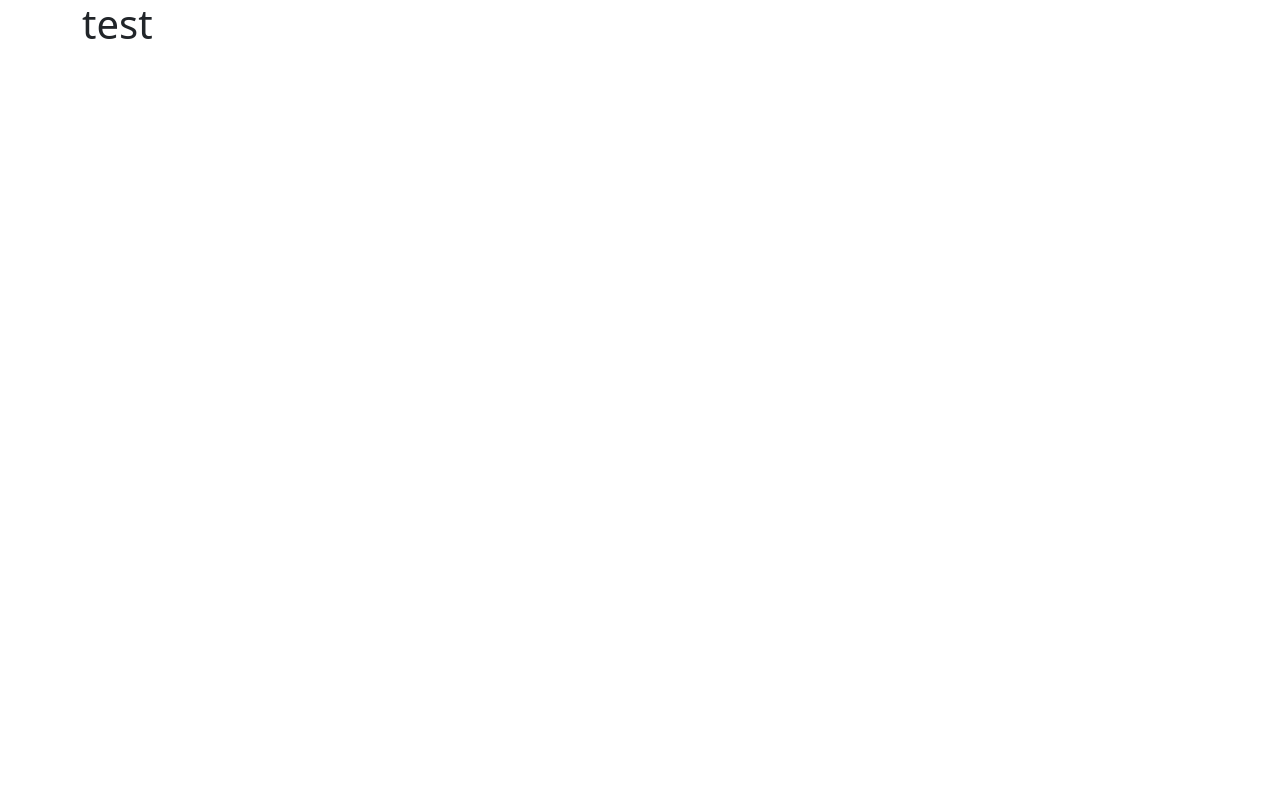
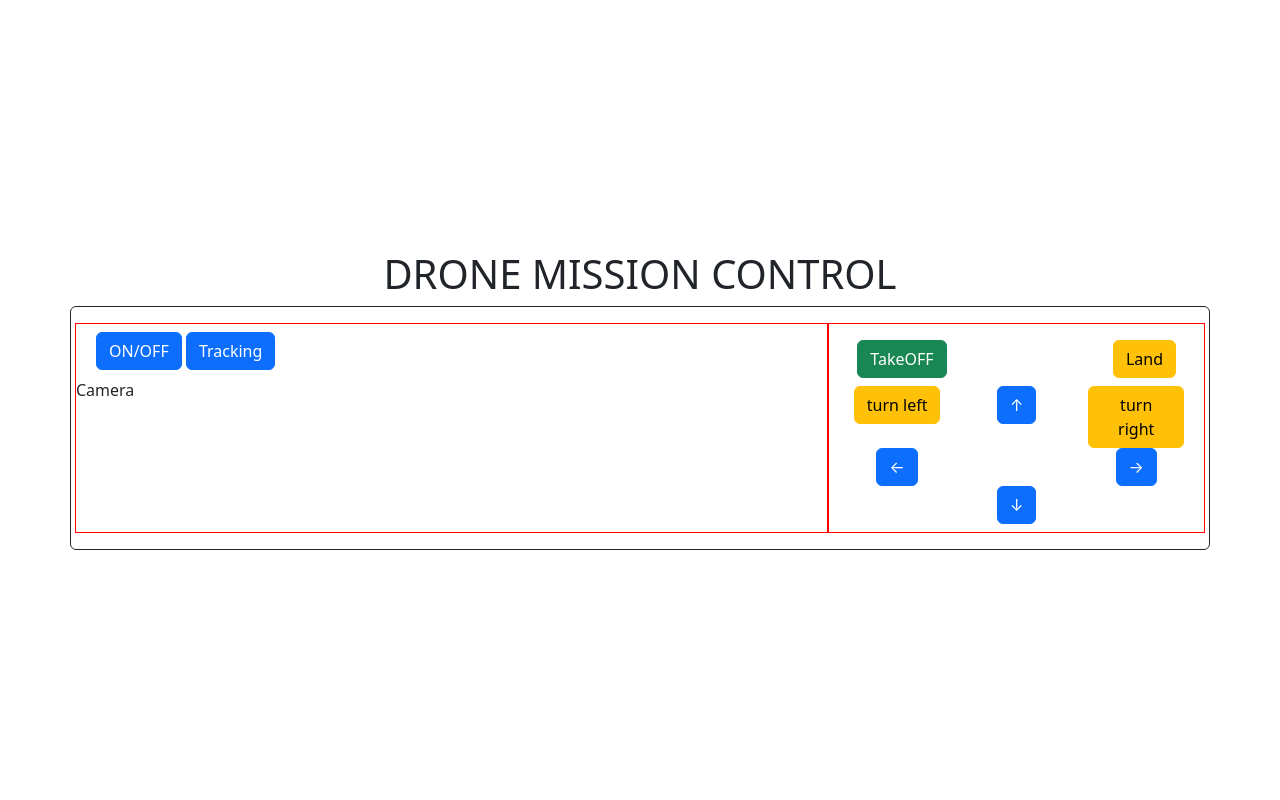
Before and after one commit to 101942jlo/drone-webapp-flask, a Flask app: page / in a window 1280 px wide. Before the commit the page is almost empty. Run offline with Flask 3, Linux system fonts and the light colour scheme.

Commit message:
Add buttons

```diff
--- a/templates/dashboard.html
+++ b/templates/dashboard.html
@@ -1,5 +1,56 @@
 {% extends 'default.html' %}
 
 {% block content %}
-<h1>test</h1>
+<div class="container-md border border-dark rounded p-3">
+    <div class="row">
+        <div class="col-md-8" style="border:1px solid red;">
+            <div class="row p-2" > <!--style="background-color: #99cc66"-->
+                <div class="d-grid gap-1 d-md-block">
+                    <button type="button" class="btn btn-primary">ON/OFF</button>
+                    <button type="button" class="btn btn-primary">Tracking</button>
+                </div>
+            </div>
+            <div class="row" >Camera</div>
+        </div>
+        <div class="col-md-4" style="border:1px solid red;">
+            <div class="d-grid d-md-block p-2">
+                <div class="d-flex justify-content-between p-2">
+                    <button type="button" class="btn btn-success">TakeOFF</button>
+                    <button type="button" class="btn btn-warning">Land</button>
+                </div>
+
+            <div class="row">
+                <div class="col-sm-4 text-center">
+                    <button type="button" class="btn btn-warning">turn left</button>
+                </div>
+                <div class="col-sm-4 text-center">
+                    <button type="button" class="btn btn-primary">↑</button>
+                </div>
+                <div class="col-sm-4 text-center">
+                    <button type="button" class="btn btn-warning">turn right</button>
+                </div>
+            </div>
+            <div class="row">
+                <div class="col-sm-4 text-center">
+                    <button type="button" class="btn btn-primary">←</button>
+                </div>
+                <div class="col-sm-4 text-center">
+
+                </div>
+                <div class="col-sm-4 text-center">
+                    <button type="button" class="btn btn-primary">→</button>
+                </div>
+            </div>
+            <div class="row">
+                <div class="col-sm-4 text-center"></div>
+                <div class="col-sm-4 text-center">
+                    <button type="button" class="btn btn-primary">↓</button>
+                </div>
+                <div class="col-sm-4 text-center"></div>
+            </div>
+
+        </div>
+    </div>
+</div>
+
 {% endblock %}
--- a/templates/default.html
+++ b/templates/default.html
@@ -8,10 +8,14 @@
     <link href="https://cdn.jsdelivr.net/npm/bootstrap@5.3.2/dist/css/bootstrap.min.css" rel="stylesheet"
         integrity="sha384-T3c6CoIi6uLrA9TneNEoa7RxnatzjcDSCmG1MXxSR1GAsXEV/Dwwykc2MPK8M2HN" crossorigin="anonymous">
     <title>{{ title }}</title>
+    <style>
+
+    </style>
 </head>
 <body>
 
-<div class="container">
+<div class="d-flex flex-column align-items-center justify-content-center vh-100">
+    <h1>DRONE MISSION CONTROL</h1>
     {% block content %}
     {% endblock %}
 </div>
```
